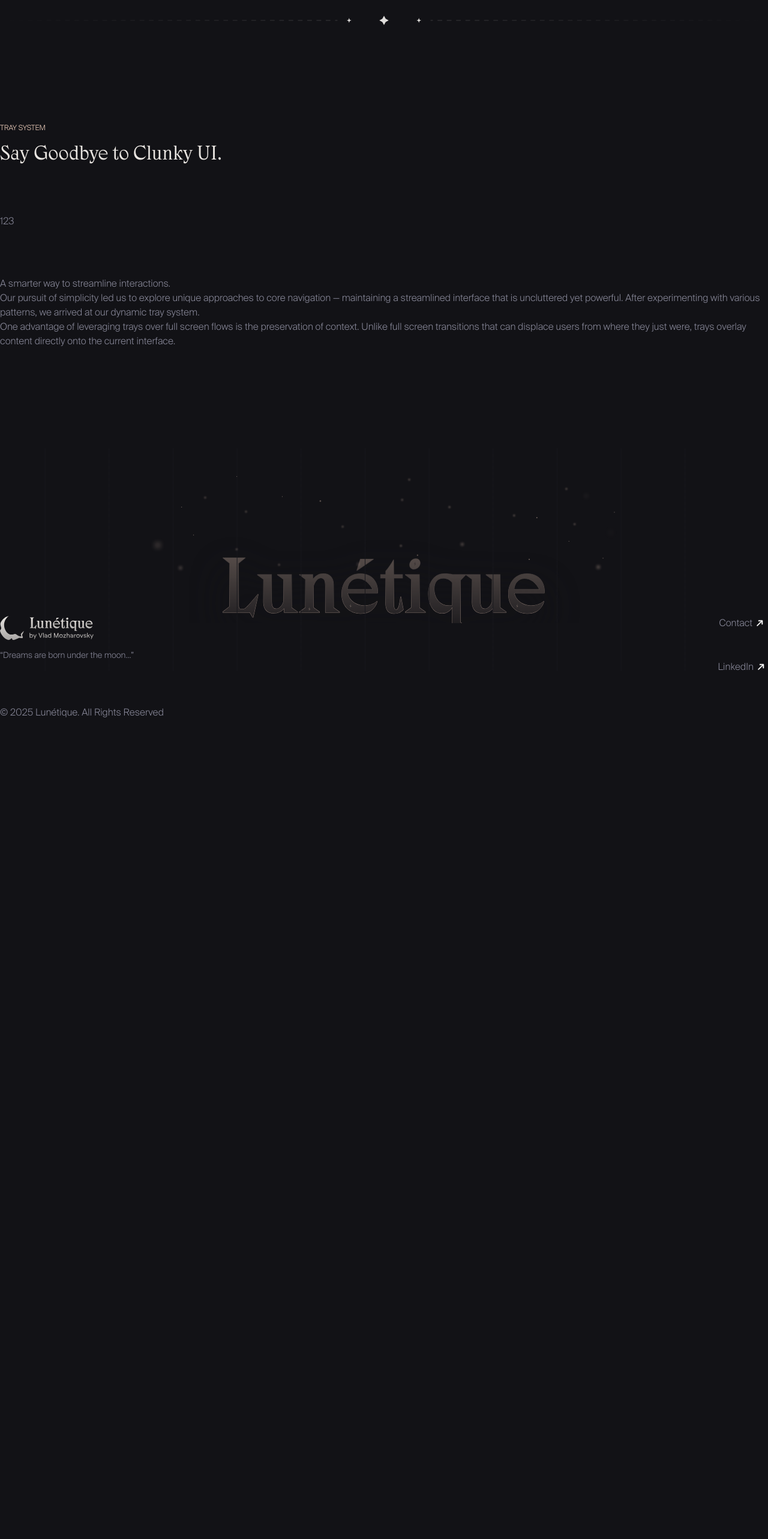
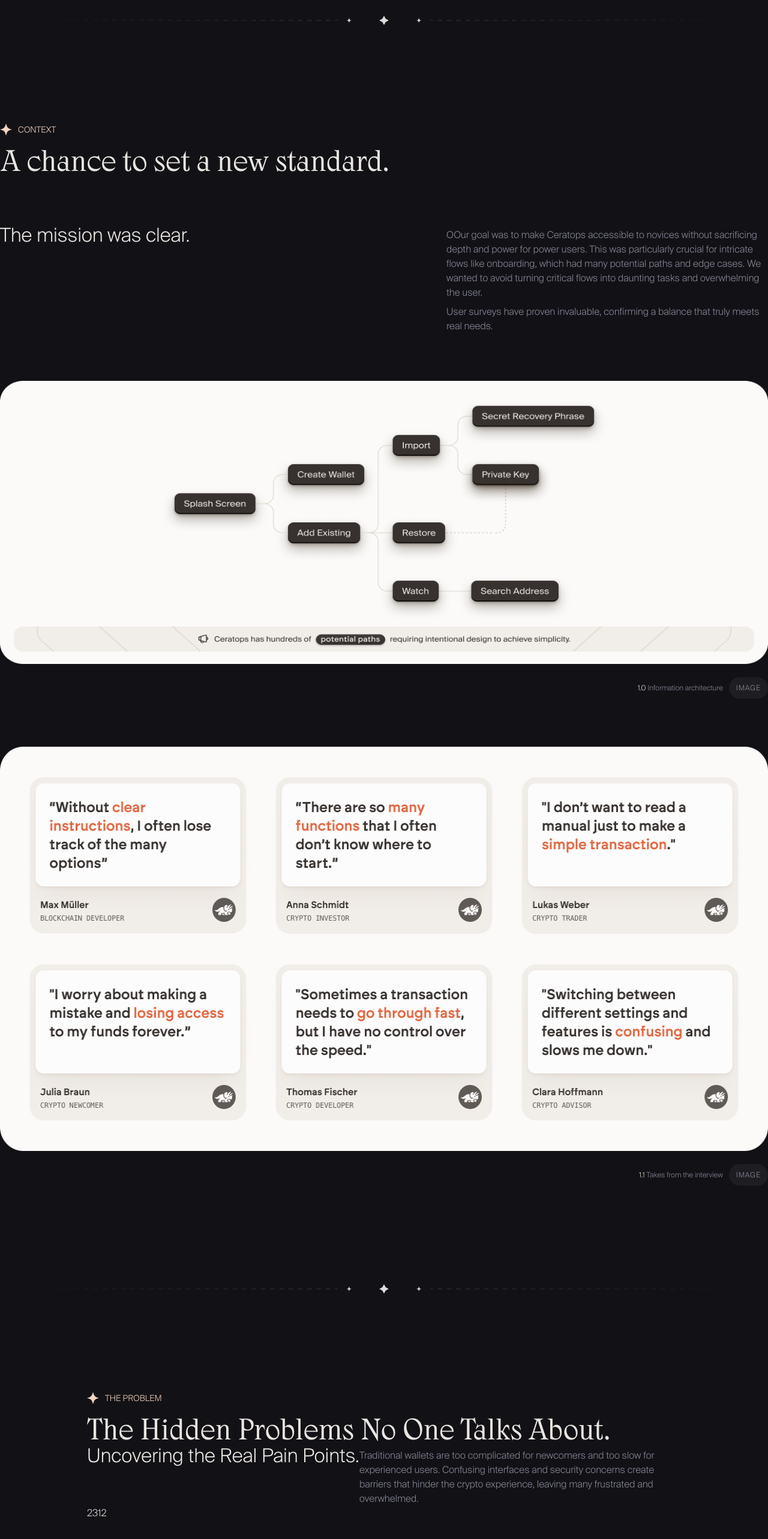
Before and after one commit to bcmp4p1/lunetique, a React (Vite) app: page /ceratops in a window 1280 px wide. Shown: the part 6146-8712 px from the top of the page at 60% size. Before the commit the page ends 7368 px from the top, so only its background shows below. Built offline with nearby package versions, Linux system fonts and the light colour scheme.

Commit message:
context+problem

```diff
--- a/src/App.scss
+++ b/src/App.scss
@@ -21,6 +21,14 @@
     font-weight: 400;
     line-height: normal;
     text-transform: uppercase;
+    display: flex;
+    flex-direction: row;
+    gap: 10px;
+    align-items: center;
+
+    &--big {
+      font-size: 14px;
+    }
   }
 
   &__title {
@@ -30,6 +38,15 @@
     font-style: normal;
     font-weight: 400;
     line-height: normal;
+
+    &--big {
+      font-size: 48px;
+    }
+  }
+
+  &__star {
+    height: 20px;
+    width: 20px;
   }
 }
 
@@ -37,3 +54,7 @@
   height: 16px;
   width: 100%;
 }
+
+.text-white {
+  color: variables.$white-grey;
+}
--- a/src/components/Ceratops/Ceratops.jsx
+++ b/src/components/Ceratops/Ceratops.jsx
@@ -4,6 +4,7 @@ import { CeratopsHead } from '@/components/CeratopsHead/CeratopsHead';
 import { CeratopsHighlights } from '@/components/CeratopsHighlights/CeratopsHighlights';
 import { Separator } from '@/components/Separator/Separator';
 import { CeratopsContext } from '@/components/CeratopsContext/CeratopsContext';
+import { CeratopsProblem } from '@/components/CeratopsProblem/CeratopsProblem';
 
 export const Ceratops = () => (
   <div className="ceratops">
@@ -11,5 +12,7 @@ export const Ceratops = () => (
     <CeratopsHighlights />
     <Separator />
     <CeratopsContext />
+    <Separator />
+    <CeratopsProblem />
   </div>
 );
--- a/src/components/CeratopsContext/CeratopsContext.jsx
+++ b/src/components/CeratopsContext/CeratopsContext.jsx
@@ -1,27 +1,44 @@
 import React from 'react';
 import './CeratopsContext.scss';
 import { SectionTitle } from '@/components/SectionTitle/SectionTitle';
+import { CaseImage } from '@/components/CaseImage/CaseImage';
+import case1 from '@/assets/ceratops6.png';
+import case2 from '@/assets/ceratops7.png';
 
 export const CeratopsContext = () => (
   <div className="ceratops-context">
-    <SectionTitle title="Say Goodbye to Clunky UI." section="Tray System" />
-    <p>123</p>
-    <div className="">
-      <p>A smarter way to streamline interactions.</p>
-      <div>
+    <SectionTitle
+      title="A chance to set a new standard."
+      section="CONTEXT"
+      isStar
+    />
+    <div className="ceratops-context__top">
+      <p className="ceratops-context__title">The mission was clear.</p>
+      <div className="ceratops-context__container">
         <p>
-          Our pursuit of simplicity led us to explore unique approaches to core
-          navigation — maintaining a streamlined interface that is uncluttered
-          yet powerful. After experimenting with various patterns, we arrived at
-          our dynamic tray system.
+          OOur goal was to make Ceratops accessible to novices without
+          sacrificing depth and power for power users. This was particularly
+          crucial for intricate flows like onboarding, which had many potential
+          paths and edge cases. We wanted to avoid turning critical flows into
+          daunting tasks and overwhelming the user.
         </p>
         <p>
-          One advantage of leveraging trays over full screen flows is the
-          preservation of context. Unlike full screen transitions that can
-          displace users from where they just were, trays overlay content
-          directly onto the current interface.
+          User surveys have proven invaluable, confirming a balance that truly
+          meets real needs.
         </p>
       </div>
     </div>
+    <CaseImage
+      image={case1}
+      title="Information architecture"
+      height="472"
+      number="1.0"
+    />
+    <CaseImage
+      image={case2}
+      title="Takes from the interview"
+      height="674"
+      number="1.1"
+    />
   </div>
 );
--- a/src/components/CeratopsContext/CeratopsContext.scss
+++ b/src/components/CeratopsContext/CeratopsContext.scss
@@ -1,5 +1,25 @@
+@use '../../styles/variables';
+
 .ceratops-context {
   display: flex;
   flex-direction: column;
   gap: 80px;
+
+  &__top {
+    display: flex;
+    flex-direction: row;
+    justify-content: space-between;
+  }
+
+  &__title {
+    font-size: 32px;
+    color: variables.$white-grey;
+  }
+
+  &__container {
+    display: flex;
+    flex-direction: column;
+    max-width: 536px;
+    gap: 8px;
+  }
 }
--- /dev/null
+++ b/src/components/CeratopsProblem/CeratopsProblem.jsx
@@ -0,0 +1,34 @@
+import React from 'react';
+import './CeratopsProblem.scss';
+import { SectionTitle } from '@/components/SectionTitle/SectionTitle';
+
+export const CeratopsProblem = () => (
+  <div className="ceratops-problem">
+    <SectionTitle
+      title="The Hidden Problems No One Talks About."
+      section="The Problem"
+      isStar
+    />
+    <div className="ceratops-context__top">
+      <p className="ceratops-context__title">
+        Uncovering the Real Pain Points.
+      </p>
+      <div className="ceratops-context__container">
+        <p>
+          Traditional wallets are too complicated for newcomers and too slow for
+          experienced users. Confusing interfaces and security concerns create
+          barriers that hinder the crypto experience, leaving many frustrated
+          and overwhelmed.
+        </p>
+      </div>
+    </div>
+    <div className="ceratops-problem__points">
+      <div className="ceratops-problem__point">
+        <img src="" alt="" className="ceratops-problem__point-image" />
+        <p>
+          <span className="text-white">2312</span>
+        </p>
+      </div>
+    </div>
+  </div>
+);
--- /dev/null
+++ b/src/components/CeratopsProblem/CeratopsProblem.scss
@@ -0,0 +1,3 @@
+.ceratops-problem {
+
+}
--- a/src/components/SectionTitle/SectionTitle.jsx
+++ b/src/components/SectionTitle/SectionTitle.jsx
@@ -1,11 +1,23 @@
+import star from '@/assets/star.svg';
+
 // eslint-disable-next-line react/prop-types
-export const SectionTitle = ({ section, title }) => {
-  console.log(123);
+export const SectionTitle = ({ section, title, isStar = false }) => (
+  <div className="section">
+    <p
+      className={
+        isStar ? 'section__section section__section--big' : 'section__section'
+      }
+    >
+      {isStar && <img src={star} alt="star" className="section__star" />}
 
-  return (
-    <div className="section">
-      <p className="section__section">{section}</p>
-      <p className="section__title">{title}</p>
-    </div>
-  );
-};
+      <span>{section}</span>
+    </p>
+    <p
+      className={
+        isStar ? 'section__title section__title--big' : 'section__section'
+      }
+    >
+      {title}
+    </p>
+  </div>
+);
```
